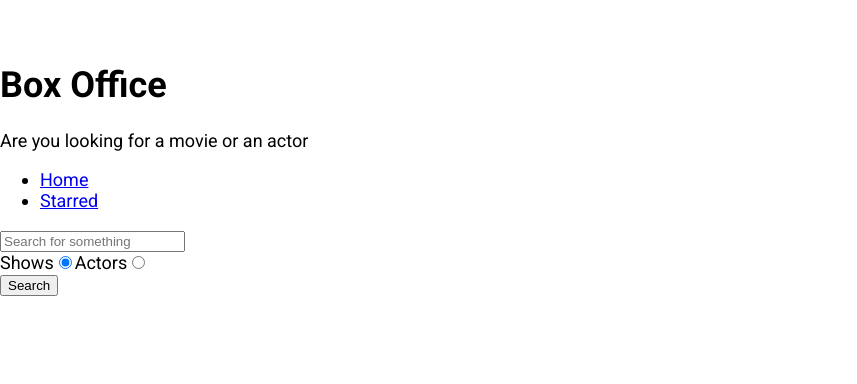
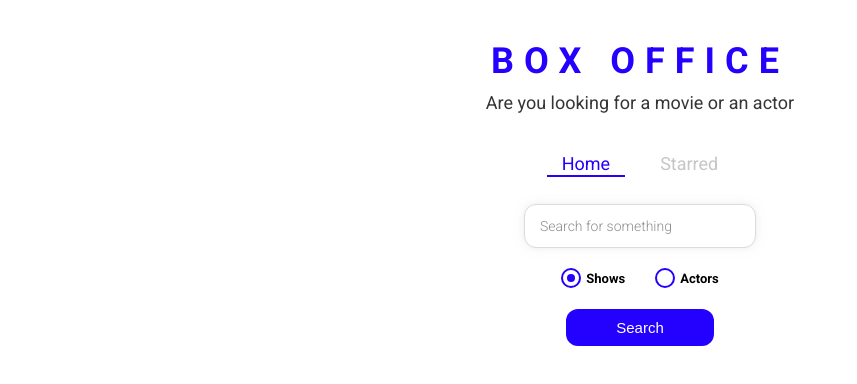
Before and after one commit to akarshitb/Box-Office, a React (Create React App) app: page / in a window 1280 px wide. Shown: the top 384 px of the page, without its empty margins (0-857 px from the left). Built offline with nearby package versions, Linux system fonts and the light colour scheme.

Commit message:
Finished styling the entire app

```diff
--- a/src/App.js
+++ b/src/App.js
@@ -1,12 +1,22 @@
 import React from "react";
 import { Switch, Route } from "react-router-dom";
+import { ThemeProvider } from "styled-components";
 
 import Home from "./pages/Home";
 import Show from "./pages/Show";
 import Starred from "./pages/Starred";
 
+const theme = {
+  mainColors: {
+    blue: "#2400ff",
+    gray: "#c6c6c6",
+    dark: "#353535",
+  },
+};
+
 function App() {
   return (
+    <ThemeProvider theme={theme}>
       <Switch>
         <Route exact path="/">
           <Home />
@@ -23,6 +33,7 @@
           <div>Not Found</div>
         </Route>
       </Switch>
+    </ThemeProvider>
   );
 }
 
--- /dev/null
+++ b/src/components/CustomRadio.js
@@ -0,0 +1,66 @@
+import React from "react";
+import styled from "styled-components";
+
+const RadioWrapper = styled.label`
+  display: block;
+  position: relative;
+  padding-left: 25px;
+  cursor: pointer;
+  font-size: 13px;
+  user-select: none;
+  font-weight: 700;
+  line-height: 1.65;
+
+  input {
+    position: absolute;
+    opacity: 0;
+    cursor: pointer;
+  }
+
+  span {
+    position: absolute;
+    top: 0;
+    left: 0;
+    height: 16px;
+    width: 16px;
+    background-color: #fff;
+    border: 2px solid ${({ theme }) => theme.mainColors.blue};
+    border-radius: 50%;
+  }
+
+  input:checked ~ span {
+    background-color: #fff;
+    border: 2px solid ${({ theme }) => theme.mainColors.blue};
+  }
+
+  span:after {
+    content: "";
+    position: absolute;
+    display: none;
+  }
+
+  input:checked ~ span:after {
+    display: block;
+  }
+
+  span:after {
+    top: 4px;
+    left: 4px;
+    width: 8px;
+    height: 8px;
+    border-radius: 50%;
+    background: ${({ theme }) => theme.mainColors.blue};
+  }
+`;
+
+const CustomRadio = ({ label, ...restProps }) => {
+  return (
+    <RadioWrapper htmlFor={restProps.id}>
+      {label}
+      <input {...restProps} type="radio" />
+      <span />
+    </RadioWrapper>
+  );
+};
+
+export default CustomRadio;
--- /dev/null
+++ b/src/components/Navs.Styled.js
@@ -0,0 +1,41 @@
+import styled from "styled-components";
+import { Link } from "react-router-dom";
+
+export const NavList = styled.ul`
+  display: flex;
+  justify-content: center;
+  list-style: none;
+  margin: 0 0 30px;
+  padding: 0;
+`;
+
+export const LinkStyled = styled(Link)`
+  margin: 0 10px;
+  padding: 3px 15px;
+  position: relative;
+  text-decoration: none;
+  color: ${({ theme }) => theme.mainColors.gray};
+  &.active {
+    color: ${({ theme }) => theme.mainColors.blue};
+    &:after {
+      content: "";
+      position: absolute;
+      display: block;
+      height: 2px;
+      left: 0%;
+      bottom: 0;
+      background-color: ${({ theme }) => theme.mainColors.blue};
+      animation: slide-in 0.3s ease-in forwards;
+      @keyframes slide-in {
+        from {
+          left: 50%;
+          width: 0;
+        }
+        to {
+          left: 0%;
+          width: 100%;
+        }
+      }
+    }
+  }
+`;
--- a/src/components/Navs.js
+++ b/src/components/Navs.js
@@ -1,26 +1,32 @@
 import React from "react";
-import { Link } from "react-router-dom";
+import { useLocation } from "react-router-dom";
 
-const Links = [
-  {
-    to: "./",
-    text: "Home",
-  },
-  { to: "./starred", text: "Starred" },
+import { NavList, LinkStyled } from "./Navs.Styled";
+
+const LINKS = [
+  { to: "/", text: "Home" },
+  { to: "/starred", text: "Starred" },
 ];
 
-const navs = () => {
+const Navs = () => {
+  const location = useLocation();
+
   return (
     <div>
-      <ul>
-        {Links.map((items) => (
-          <li key={items.to}>
-            <Link to={items.to}>{items.text}</Link>
+      <NavList>
+        {LINKS.map((item) => (
+          <li key={item.to}>
+            <LinkStyled
+              to={item.to}
+              className={item.to === location.pathname ? "active" : ""}
+            >
+              {item.text}
+            </LinkStyled>
           </li>
         ))}
-      </ul>
+      </NavList>
     </div>
   );
 };
 
-export default navs;
+export default Navs;
--- /dev/null
+++ b/src/components/Title.Styled.js
@@ -0,0 +1,18 @@
+import styled from "styled-components";
+
+export const TitleWrapper = styled.div`
+  text-align: center;
+  margin: 0 0 40px;
+
+  h1 {
+    color: ${({ theme }) => theme.mainColors.blue};
+    letter-spacing: 10px;
+    text-transform: uppercase;
+    margin: 0 0 10px;
+  }
+
+  p {
+    color: ${({ theme }) => theme.mainColors.dark};
+    margin: 0;
+  }
+`;
--- a/src/components/Title.js
+++ b/src/components/Title.js
@@ -1,11 +1,12 @@
 import React from "react";
+import { TitleWrapper } from "./Title.Styled";
 
 const Title = ({ title, subtitle }) => {
   return (
-    <div>
+    <TitleWrapper>
       <h1>{title}</h1>
       <p>{subtitle}</p>
-    </div>
+    </TitleWrapper>
   );
 };
 
--- /dev/null
+++ b/src/pages/Home.Styled.js
@@ -0,0 +1,49 @@
+import styled from "styled-components";
+
+export const SearchInput = styled.input`
+  display: block;
+  font-family: "Roboto", sans-serif;
+  width: 200px;
+  margin: auto;
+  outline: none;
+  padding: 13px 15px;
+  border: 1px solid #dbdbdb;
+  box-shadow: 0px 0px 10px 0px rgba(219, 219, 219, 0.5);
+  font-size: 14px;
+  border-radius: 12px;
+  color: #8d8d8d;
+
+  &::placeholder {
+    font-weight: 300;
+    color: #8d8d8d;
+  }
+`;
+
+export const RadioInputsWrapper = styled.div`
+  display: flex;
+  justify-content: center;
+  margin: 20px 0;
+
+  div {
+    margin: 0 15px;
+  }
+`;
+
+export const SearchButtonWrapper = styled.div`
+  text-align: center;
+  margin-bottom: 35px;
+
+  button {
+    color: #fff;
+    background-color: ${({ theme }) => theme.mainColors.blue};
+    margin: auto;
+    padding: 10px 50px;
+    font-size: 15px;
+    border: none;
+    outline: none;
+    border-radius: 12px;
+    &:hover {
+      cursor: pointer;
+    }
+  }
+`;
--- a/src/pages/Home.js
+++ b/src/pages/Home.js
@@ -4,6 +4,12 @@
 import ShowGrid from "../components/show/ShowGrid";
 import ActorGrid from "../components/actor/ActorGrid";
 import { useLastQuery } from "../misc/custom-hooks";
+import {
+  SearchInput,
+  RadioInputsWrapper,
+  SearchButtonWrapper,
+} from "./Home.Styled";
+import CustomRadio from "../components/CustomRadio";
 
 const Home = () => {
   const [input, setInput] = useLastQuery();
@@ -11,7 +17,6 @@
   const [searchOption, setSearchOption] = useState("shows");
 
   const isShowsSearch = searchOption === "shows";
-
   const onSearch = () => {
     apiGet(`/search/${searchOption}?q=${input}`).then((result) => {
       setResults(result);
@@ -50,7 +55,7 @@
 
   return (
     <MainPageLayout>
-      <input
+      <SearchInput
         type="text"
         placeholder="Search for something"
         onChange={onInputChange}
@@ -58,33 +63,33 @@
         value={input}
       />
 
-      <div>
-        <label htmlFor="shows-search">
-          Shows
-          <input
+      <RadioInputsWrapper>
+        <div>
+          <CustomRadio
+            label="Shows"
             id="shows-search"
-            type="radio"
             value="shows"
             checked={isShowsSearch}
             onChange={onRadioChange}
           />
-        </label>
+        </div>
 
-        <label htmlFor="actors-search">
-          Actors
-          <input
+        <div>
+          <CustomRadio
+            label="Actors"
             id="actors-search"
-            type="radio"
             value="people"
             checked={!isShowsSearch}
             onChange={onRadioChange}
           />
-        </label>
-      </div>
+        </div>
+      </RadioInputsWrapper>
 
-      <button type="button" onClick={onSearch}>
-        Search
-      </button>
+      <SearchButtonWrapper>
+        <button type="button" onClick={onSearch}>
+          Search
+        </button>
+      </SearchButtonWrapper>
       {renderResults()}
     </MainPageLayout>
   );
```
Lines whose indentation alone changed are shown as unchanged.
